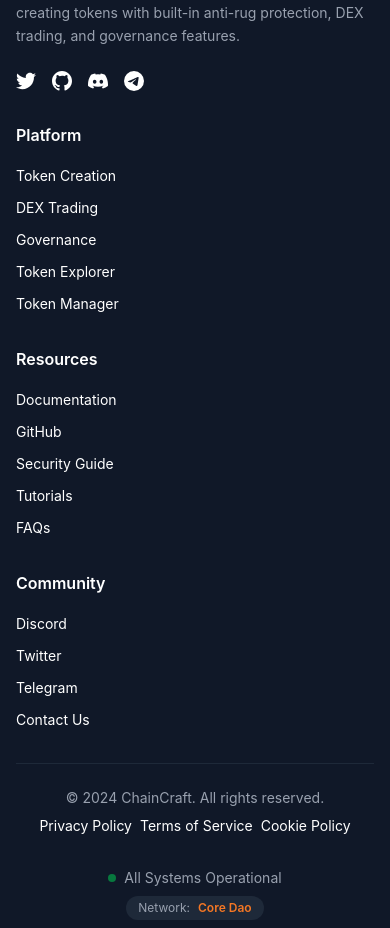
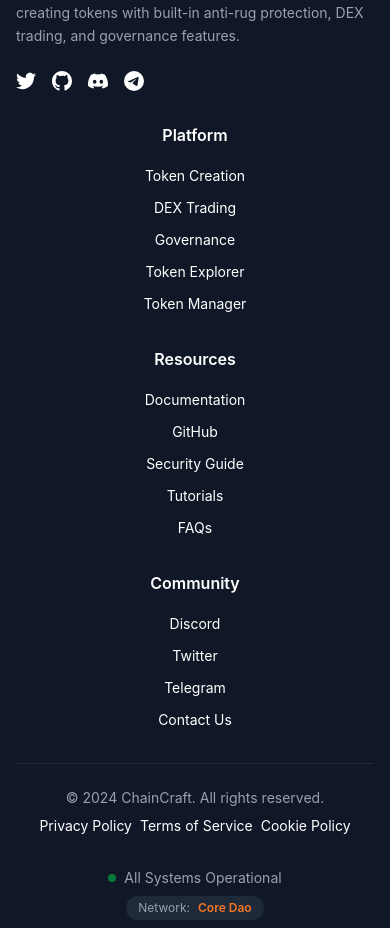
Before and after one commit to t9fiction/core-hackathon, a Next.js app: page /docs in a window 390 px wide. Shown: the part 6744-7672 px from the top of the page. Built offline with nearby package versions, Linux system fonts and the light colour scheme; what wagmi would draw is missing.

Commit message:
footer responsive on mobile

```diff
--- a/src/components/Footer.tsx
+++ b/src/components/Footer.tsx
@@ -57,7 +57,7 @@
           {/* Right Side - Links organized in columns */}
           <div className="grid grid-cols-1 sm:grid-cols-2 lg:grid-cols-3 gap-8">
             {/* Platform Links */}
-            <div>
+            <div className="text-center sm:text-left">
               <h4 className="text-white font-semibold mb-4">Platform</h4>
               <ul className="space-y-2">
                 <li><Link href="/deploy" className="text-gray-400 hover:text-white transition-colors text-sm">Token Creation</Link></li>
@@ -69,7 +69,7 @@
             </div>
 
             {/* Resources */}
-            <div>
+            <div className="text-center sm:text-left">
               <h4 className="text-white font-semibold mb-4">Resources</h4>
               <ul className="space-y-2">
                 <li><Link href="/docs" className="text-gray-400 hover:text-white transition-colors text-sm">Documentation</Link></li>
@@ -81,7 +81,7 @@
             </div>
 
             {/* Community */}
-            <div>
+            <div className="text-center sm:text-left">
               <h4 className="text-white font-semibold mb-4">Community</h4>
               <ul className="space-y-2">
                 <li><a href="https://discord.gg/chaincraft" target="_blank" rel="noopener noreferrer" className="text-gray-400 hover:text-white transition-colors text-sm">Discord</a></li>
```
